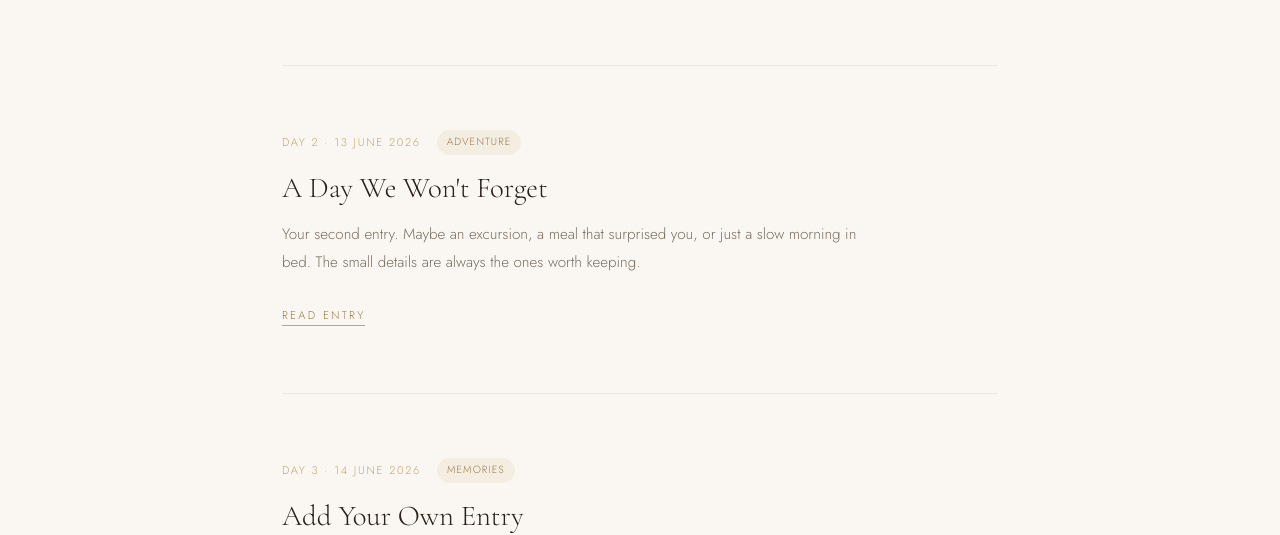
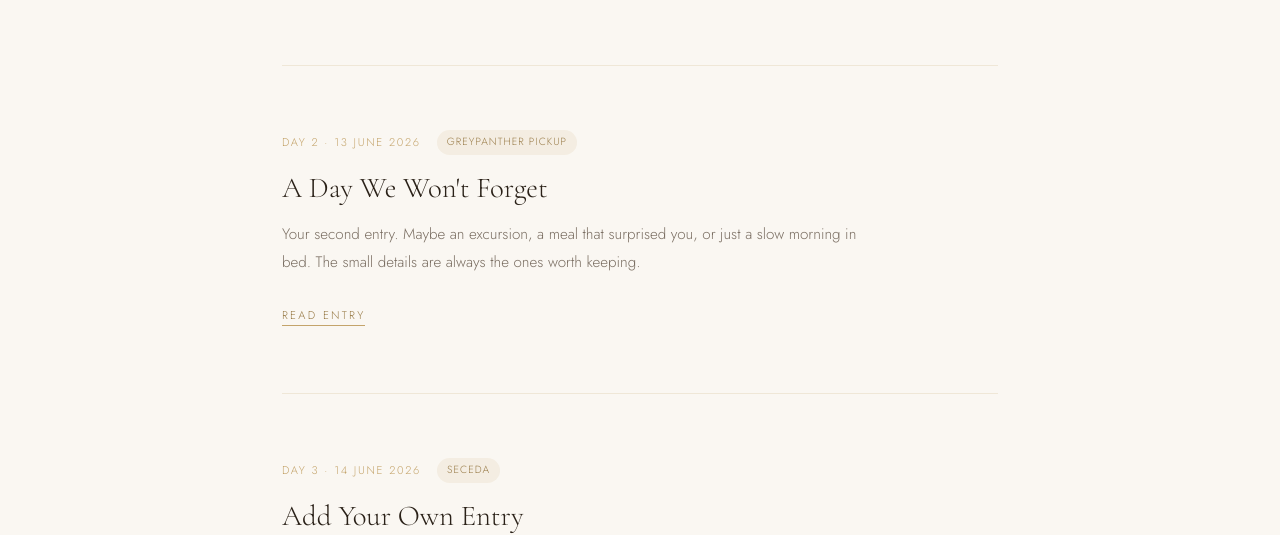
Before and after one commit to zheleva-la/dolomites-blog, a plain HTML site: page docs/index.html in a window 1280 px wide. Shown: the part 1381-1916 px from the top of the page. Drawn offline with nearby package versions, Linux system fonts and the light colour scheme.

Commit message:
small updates

```diff
--- a/docs/index.html
+++ b/docs/index.html
@@ -363,7 +363,7 @@
       <article class="post">
         <div class="post-meta">
           <span class="post-date">Day 2 · 13 June 2026</span>
-          <span class="post-tag">Adventure</span>
+          <span class="post-tag">GreyPanther Pickup</span>
         </div>
         <h3>A Day We Won't Forget</h3>
         <p>Your second entry. Maybe an excursion, a meal that surprised you, or just a slow morning in bed. The small details are always the ones worth keeping.</p>
@@ -373,7 +373,7 @@
       <article class="post">
         <div class="post-meta">
           <span class="post-date">Day 3 · 14 June 2026</span>
-          <span class="post-tag">Memories</span>
+          <span class="post-tag">Seceda</span>
         </div>
         <h3>Add Your Own Entry</h3>
         <p>Copy this block and fill in your own title, date, tag, and words. This blog is yours to fill — don't overthink it, just write what you felt.</p>
```
